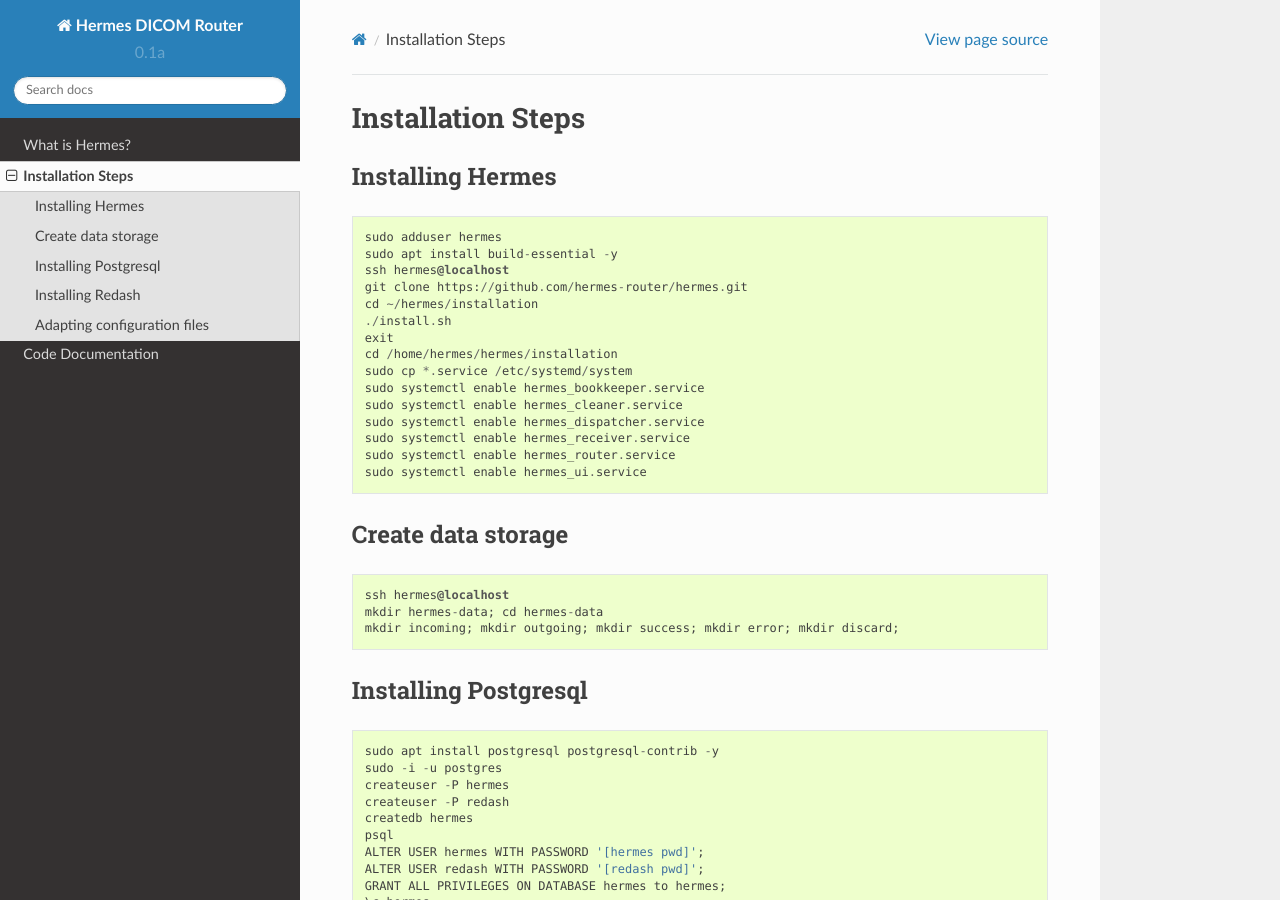
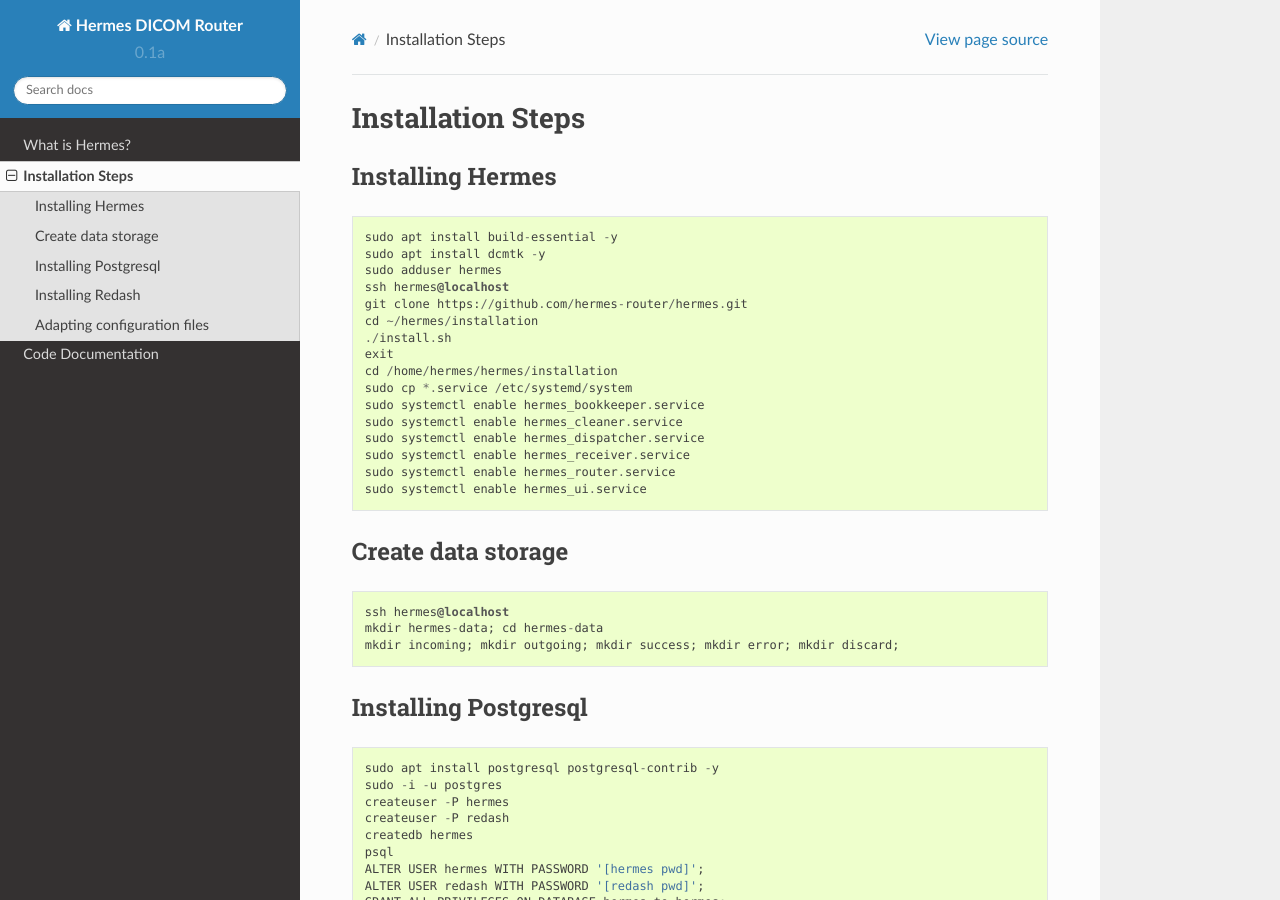
Before and after one commit to mercure-imaging/mercure, a Sphinx documentation site: the page built from docs/install.rst, in a window 1280 px wide and 900 px high. Built offline with Sphinx 7.4.7 and the Read the Docs theme 2.0.0, drawn with Linux system fonts in a browser that asks for light colours.

```diff
--- a/docs/install.rst
+++ b/docs/install.rst
@@ -6,8 +6,9 @@
 
 ::
 
+    sudo apt install build-essential -y
+    sudo apt install dcmtk -y
     sudo adduser hermes
-    sudo apt install build-essential -y
     ssh hermes@localhost
     git clone https://github.com/hermes-router/hermes.git
     cd ~/hermes/installation
@@ -22,6 +23,7 @@
     sudo systemctl enable hermes_router.service
     sudo systemctl enable hermes_ui.service
 
+
 Create data storage
 -------------------
 
@@ -30,6 +32,7 @@
     ssh hermes@localhost
     mkdir hermes-data; cd hermes-data
     mkdir incoming; mkdir outgoing; mkdir success; mkdir error; mkdir discard;
+
 
 Installing Postgresql
 ---------------------
@@ -65,6 +68,7 @@
     ------
     sudo service postgresql restart
 
+
 Installing Redash
 -----------------
 
```
Also changed, not shown: 1 other file.
